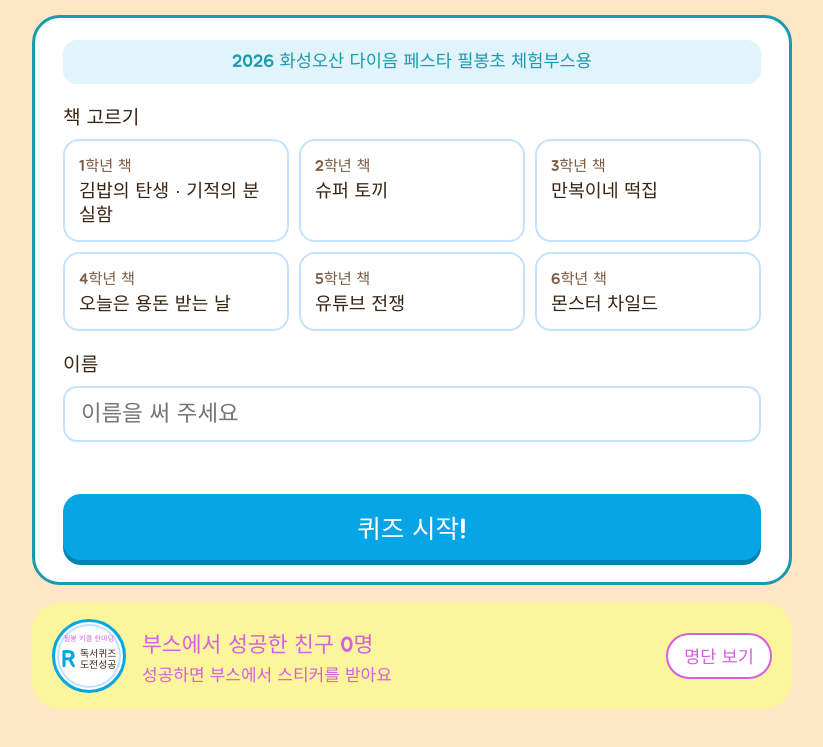
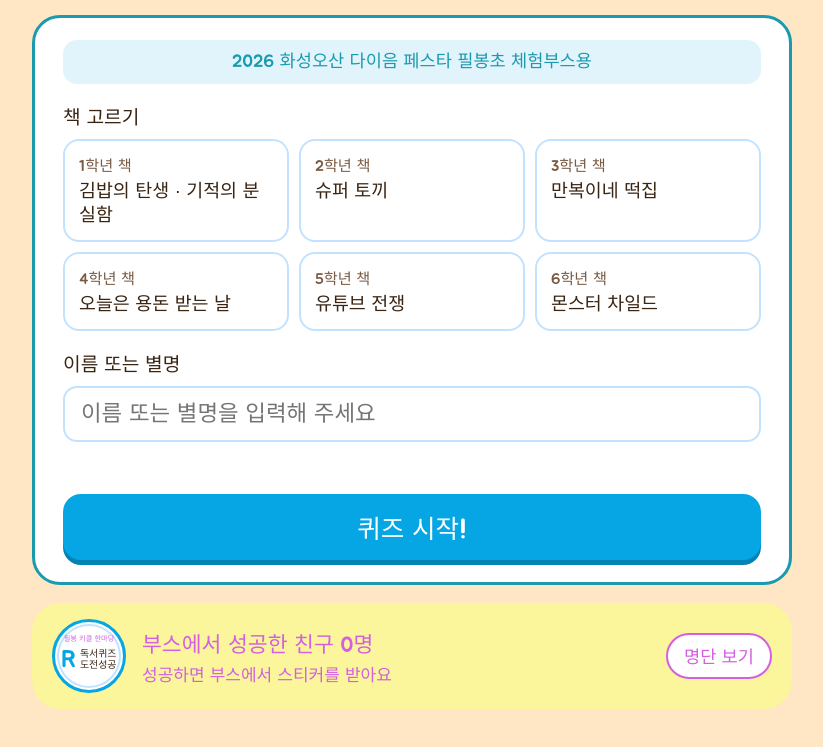
Before and after one commit to one7200-blip/pilbong-reading-quiz, a plain HTML site: page festa.html in a window 1280 px wide. Shown: the part 565-1312 px from the top of the page, without its empty margins (228-1051 px from the left). Drawn offline with Linux system fonts and the light colour scheme; no server answers.

Commit message:
Add files via upload

```diff
--- a/festa.html
+++ b/festa.html
@@ -258,8 +258,8 @@ button { cursor: pointer; }
         <div class="books" id="bookPick" role="group" aria-labelledby="bLabel"></div>
       </div>
       <div>
-        <label class="field-label" for="nameInput">이름</label>
-        <input class="name-input" id="nameInput" maxlength="10" autocomplete="off" placeholder="이름을 써 주세요">
+        <label class="field-label" for="nameInput">이름 또는 별명</label>
+        <input class="name-input" id="nameInput" maxlength="10" autocomplete="off" placeholder="이름 또는 별명을 입력해 주세요">
       </div>
       <p class="err" id="formErr" role="alert"></p>
       <button class="big-btn" type="submit">퀴즈 시작!</button>
@@ -561,7 +561,7 @@ $("startForm").addEventListener("submit", (e) => {
   e.preventDefault();
   const name = $("nameInput").value.trim();
   if (!state.book) return ($("formErr").textContent = "읽은 책을 골라 주세요.");
-  if (!name) { $("nameInput").focus(); return ($("formErr").textContent = "이름을 써 주세요."); }
+  if (!name) { $("nameInput").focus(); return ($("formErr").textContent = "이름 또는 별명을 입력해 주세요."); }
   state.name = name;
   startQuiz();
 });
```
